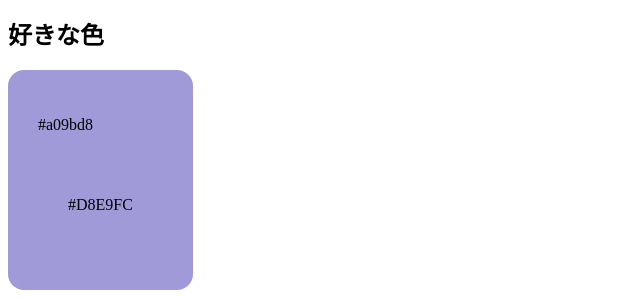
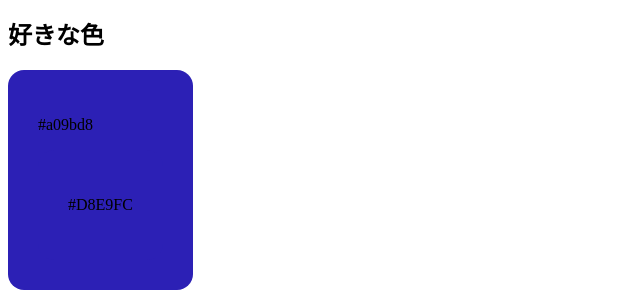
Before and after one commit to kmcwakana/helloworld, a plain HTML site: page index.html in a window 1280 px wide. Shown: the part 706-1004 px from the top of the page, without its empty margins (0-640 px from the left). Drawn offline with Linux system fonts and the light colour scheme.

```diff
--- a/index.html
+++ b/index.html
@@ -10,6 +10,12 @@
             padding: 30px;
             border-radius: 16px;
             background-color: #a09bd8;
+            display: inline-block;
+        }
+        .favorite-color{
+            padding: 30px;
+            border-radius: 16px;
+            background-color: #2c20b5;
             display: inline-block;
         }
     </style>
```
